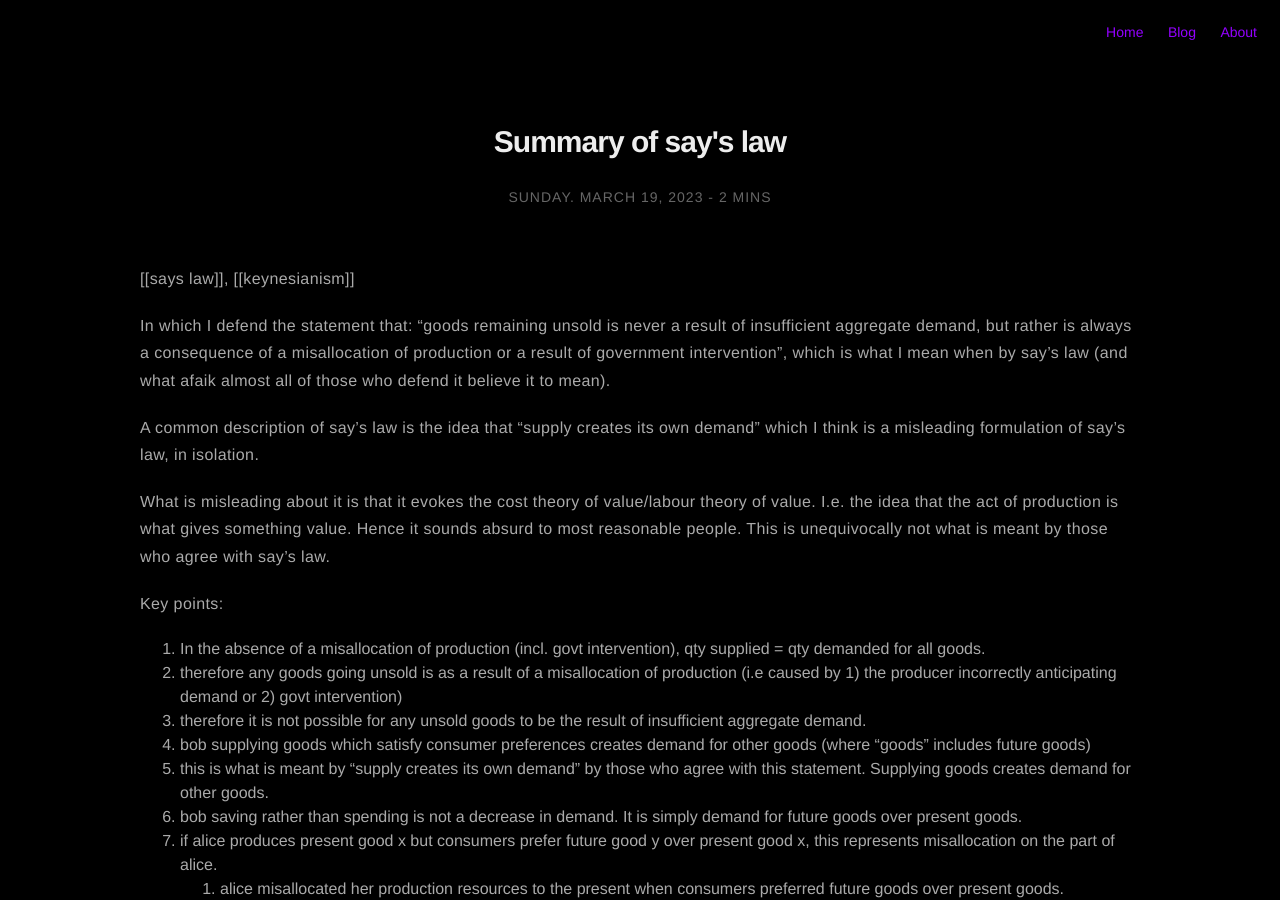
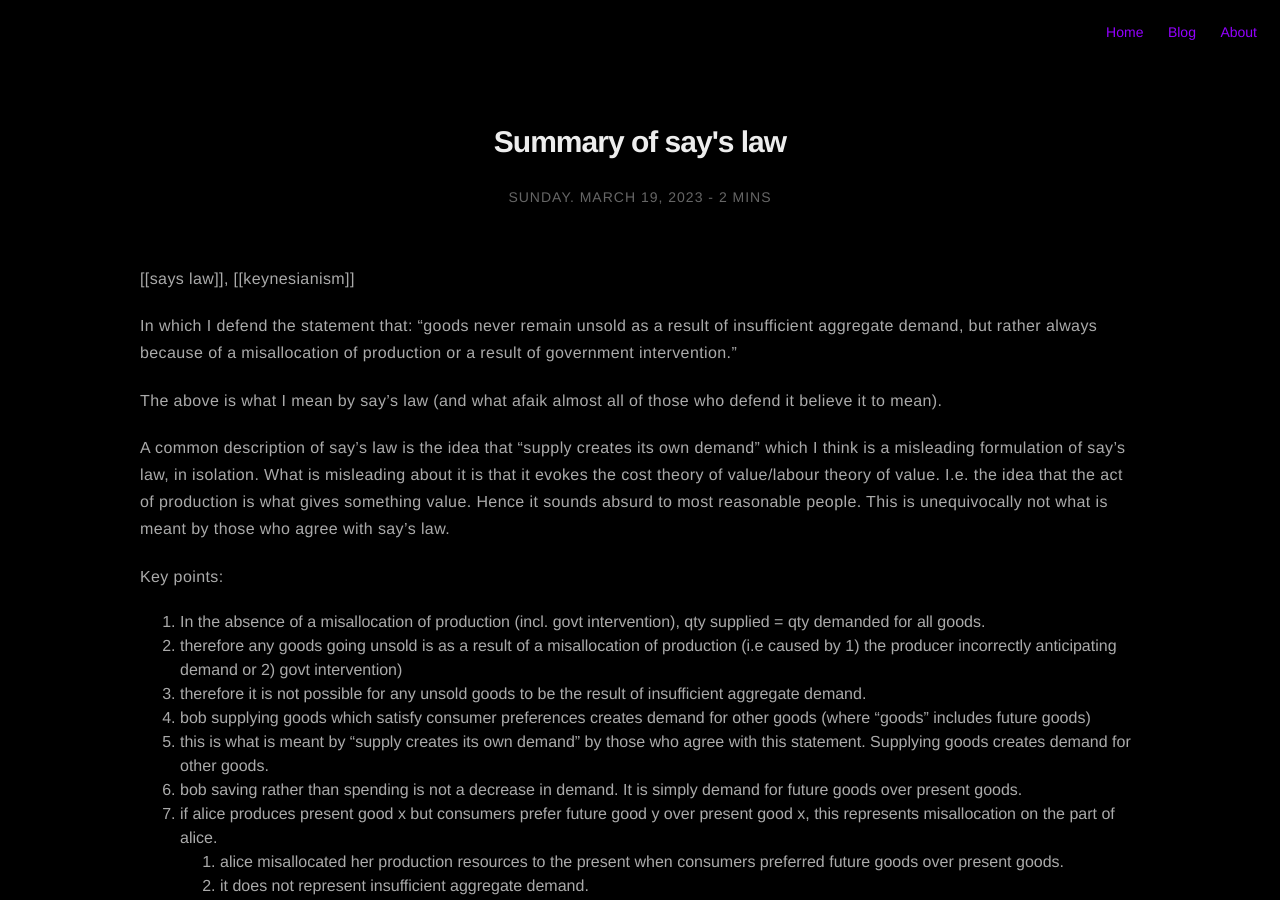
Before and after one commit to distbit0/distbit.xyz, a Jekyll site: the page built from _posts/2023-03-19-Summary-of-say's-law.md, in a window 1280 px wide and 900 px high. Built offline with Jekyll 4.4.1, drawn with Linux system fonts in a browser that asks for light colours; nearby versions of some CDN libraries.

Commit message:
2023-03-19-Summary-of-say's-law.md

```diff
--- a/_posts/2023-03-19-Summary-of-say's-law.md
+++ b/_posts/2023-03-19-Summary-of-say's-law.md
@@ -11,11 +11,13 @@ articleUrl: https://distbit.xyz/Summary-of-say's-law
 
 [[says law]], [[keynesianism]]
 
-In which I defend the statement that: "goods remaining unsold is never a result of insufficient aggregate demand, but rather is always a consequence of a misallocation of production or a result of government intervention", which is what I mean when by say's law (and what afaik almost all of those who defend it believe it to mean).
+In which I defend the statement that: "goods never remain unsold as a result of insufficient aggregate demand, but rather always because of a misallocation of production or a result of government intervention."
+
+The above is what I mean by say's law (and what afaik almost all of those who defend it believe it to mean).
 
 A common description of say's law is the idea that "supply creates its own demand" which I think is a misleading formulation of say's law, in isolation.
-
-What is misleading about it is that it evokes the cost theory of value/labour theory of value. I.e. the idea that the act of production is what gives something value. Hence it sounds absurd to most reasonable people. This is unequivocally not what is meant by those who agree with say's law.
+What is misleading about it is that it evokes the cost theory of value/labour theory of value. I.e. the idea that the act of production is what gives something value. Hence it sounds absurd to most reasonable people.
+This is unequivocally not what is meant by those who agree with say's law.
 
 
 Key points:
```
